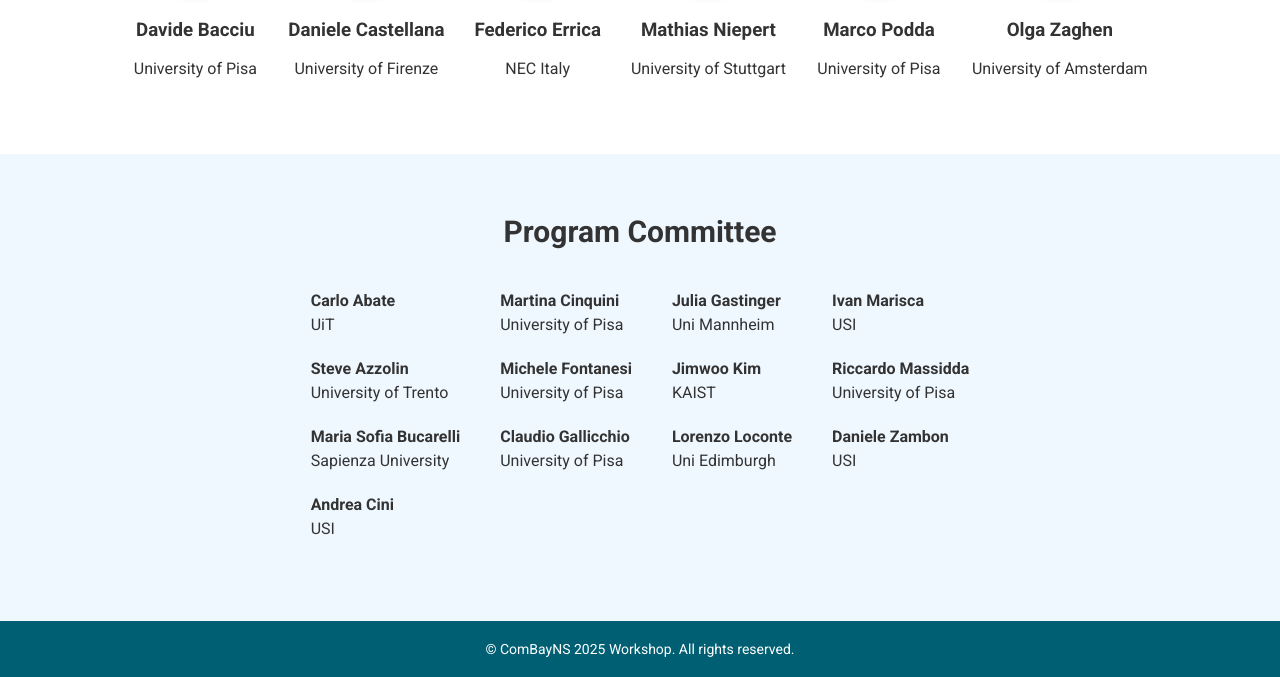
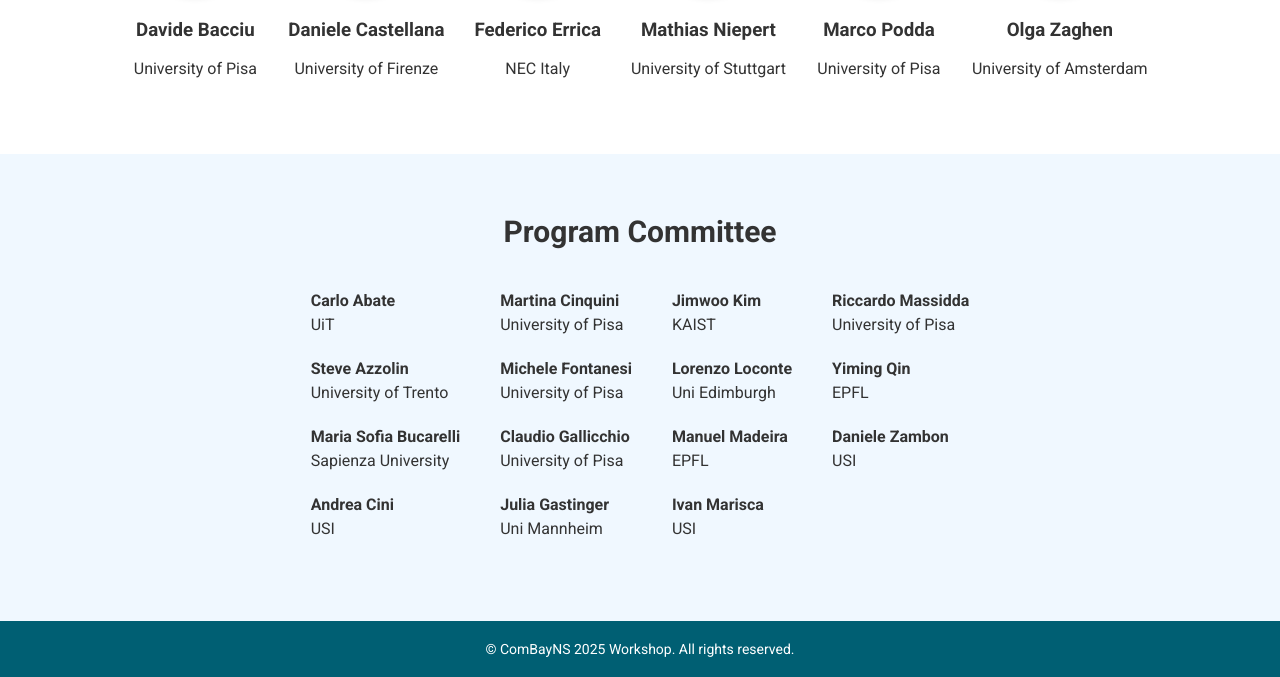
Before and after one commit to combayns2025/combayns2025.github.io, a Jekyll site: the page built from index.md, in a window 1280 px wide and 900 px high, scrolled down 1585 px, cut to the strip 223-900 px from the top of the window. Built offline with Jekyll 4.4.1, drawn with Linux system fonts in a browser that asks for light colours.

Commit message:
Update index.md

```diff
--- a/index.md
+++ b/index.md
@@ -113,15 +113,17 @@ title: Home
           <li><strong>Martina Cinquini</strong><br>University of Pisa</li>
           <li><strong>Michele Fontanesi</strong><br>University of Pisa</li>
           <li><strong>Claudio Gallicchio</strong><br>University of Pisa</li>
+          <li><strong>Julia Gastinger</strong><br>Uni Mannheim</li>
       </ul>
       <ul class="committee-column">
-          <li><strong>Julia Gastinger</strong><br>Uni Mannheim</li>
           <li><strong>Jimwoo Kim</strong><br>KAIST</li>
           <li><strong>Lorenzo Loconte</strong><br>Uni Edimburgh</li>
+          <li><strong>Manuel Madeira</strong><br>EPFL</li>
+          <li><strong>Ivan Marisca</strong><br>USI</li>
       </ul>
       <ul class="committee-column">
-          <li><strong>Ivan Marisca</strong><br>USI</li>
           <li><strong>Riccardo Massidda</strong><br>University of Pisa</li>
+          <li><strong>Yiming Qin</strong><br>EPFL</li>
           <li><strong>Daniele Zambon</strong><br>USI</li>
       </ul>
   </div>
```
